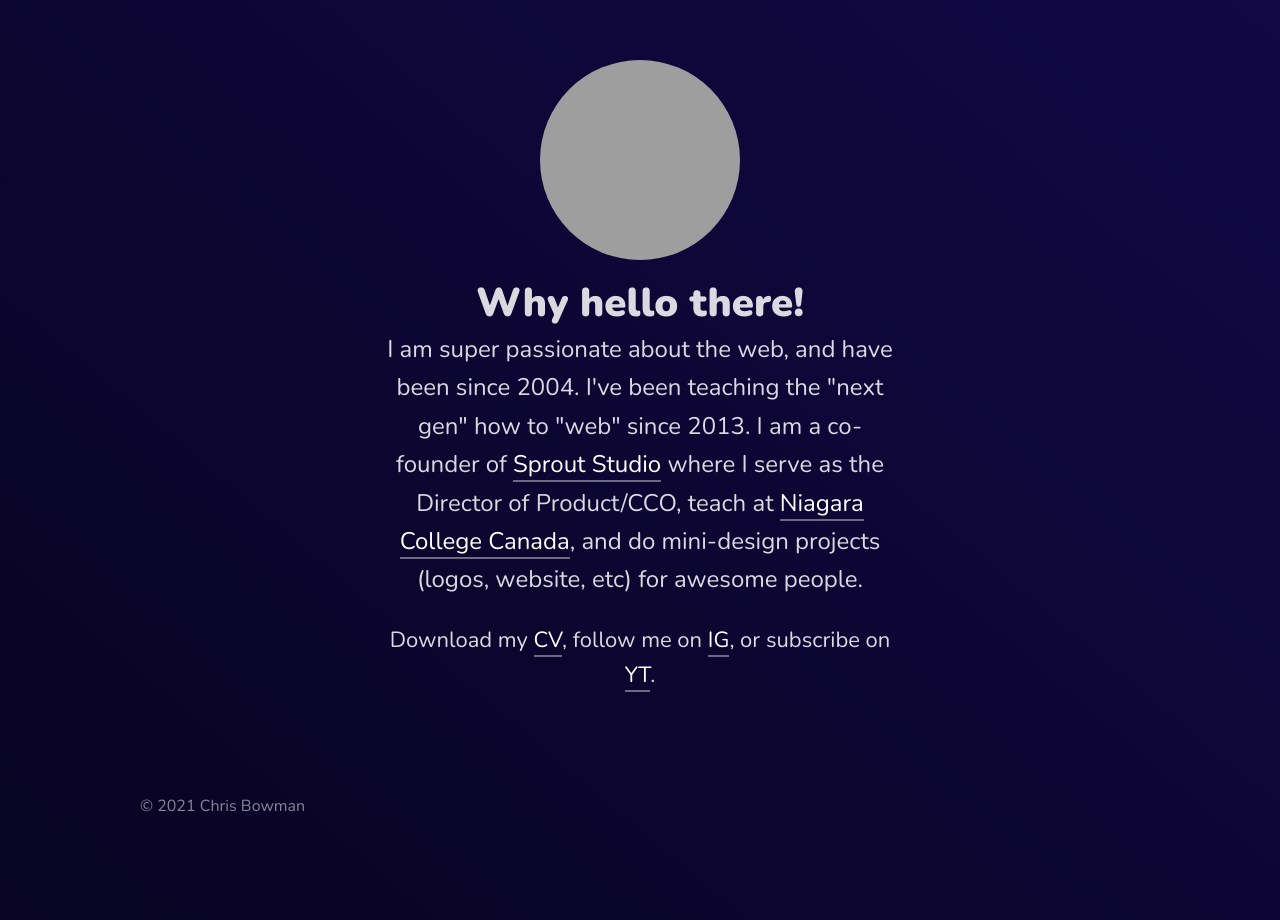
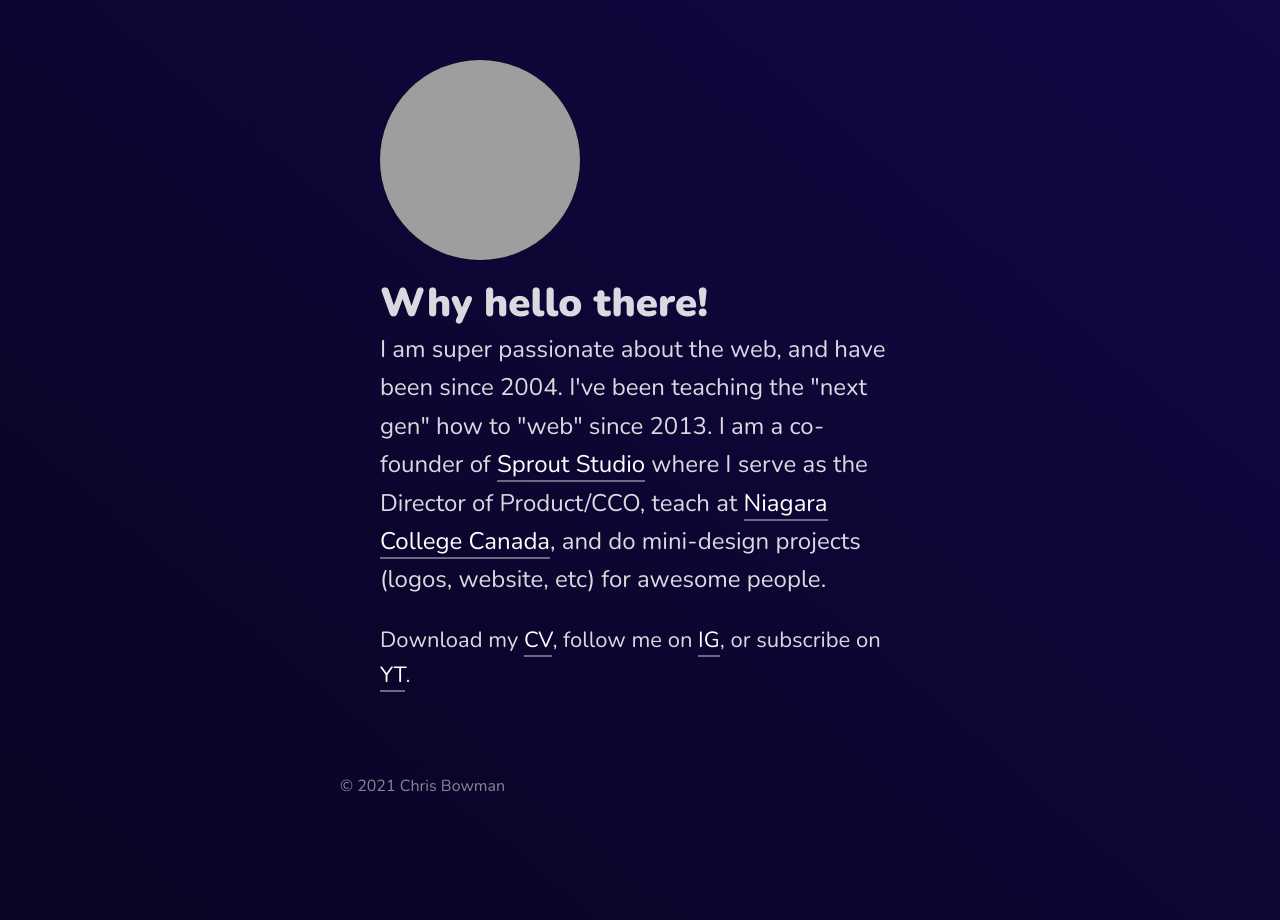
Before and after one commit to chiss22/chiss22.github.io, a Jekyll site: the page index.html, which Jekyll copies as it is, in a window 1280 px wide. Built offline with Jekyll 4.4.1, drawn with Linux system fonts in a browser that asks for light colours; grey boxes are pictures that could not be loaded.

Commit message:
Update style.scss

```diff
--- a/assets/css/style.scss
+++ b/assets/css/style.scss
@@ -47,7 +47,6 @@ body {
 		max-width: 600px;
 		min-height: 80vh;
 		margin: 20px auto;
-		text-align: center;
 
 		main.hero {
 			width: 100%;
@@ -76,9 +75,9 @@ body {
 	}
 
 	footer {
-		max-width: 1000px;
-		margin: 0 auto;
-		padding: 20px;
+		width: 100%;
+		max-width: 600px;
+		margin: 0 auto 30px auto;
 		opacity: 0.6;
 	}
 }
```
